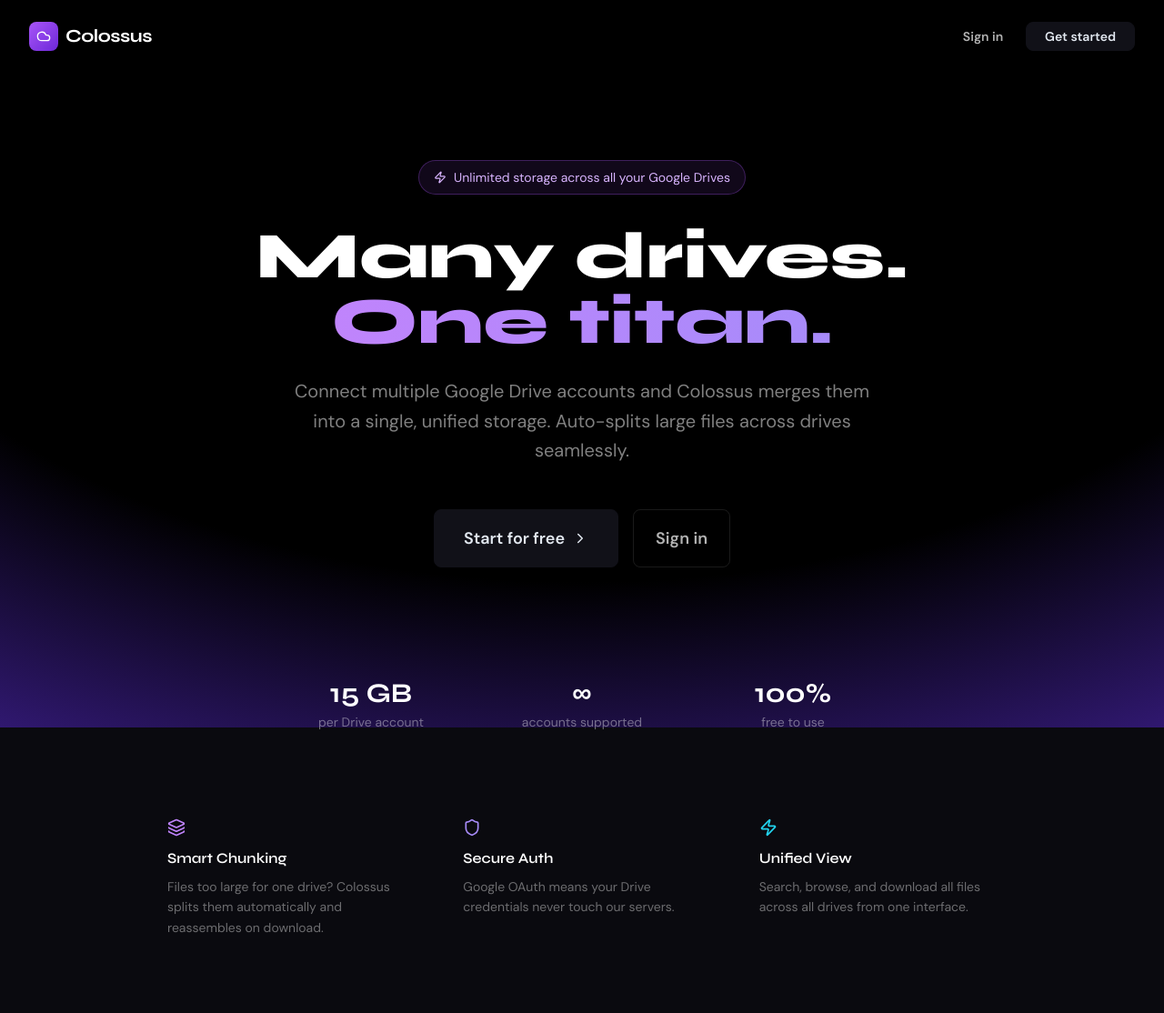
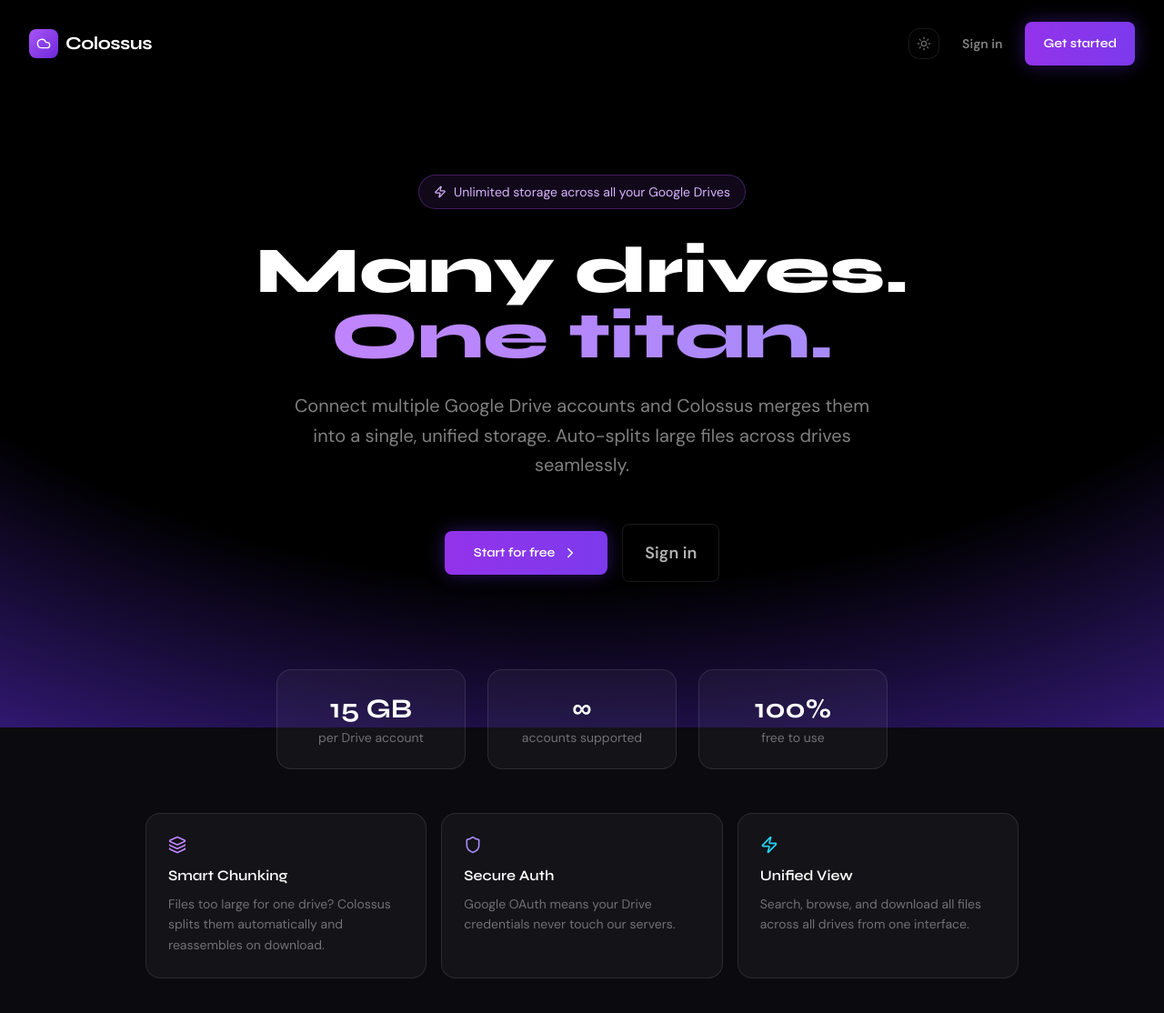
Before and after one commit to RihalMahmood/Colossus, a React (Vite) app in the folder frontend/Colossus/: page / in a window 1280 px wide. Shown: the top 1114 px of the page at 91% size. Built offline with nearby package versions, Linux system fonts and the light colour scheme.

Commit message:
Updated LandingPage with Light mode theme

```diff
--- a/frontend/Colossus/src/pages/LandingPage.jsx
+++ b/frontend/Colossus/src/pages/LandingPage.jsx
@@ -1,54 +1,82 @@
 import { Link } from "react-router-dom";
-import { Cloud, Layers, Zap, Shield, ChevronRight, Github } from "lucide-react";
+import { Cloud, Layers, Zap, Shield, ChevronRight } from "lucide-react";
+import { useTheme } from "../context/ThemeContext";
+import ThemeToggle from "../components/ui/ThemeToggle";
 
 export default function LandingPage() {
+  const { isDark } = useTheme();
+
+  const t = isDark
+    ? {
+        text: "text-white",
+        textMuted: "text-white/50",
+        textFaint: "text-white/40",
+        card: "glass-card-dark",
+        btn: "btn-glow-dark",
+        btnGhost: "btn btn-ghost border border-white/10 text-white/70 hover:text-white hover:border-white/20",
+        badge: "border border-purple-500/30 bg-purple-500/10 text-purple-300",
+        accent: "text-purple-400",
+        statCard: "glass-card-dark",
+        featureIcon1: "text-purple-400",
+        featureIcon2: "text-violet-400",
+        featureIcon3: "text-cyan-400",
+      }
+    : {
+        text: "text-gray-900",
+        textMuted: "text-gray-500",
+        textFaint: "text-gray-400",
+        card: "glass-card-light",
+        btn: "btn-glow-light",
+        btnGhost: "btn btn-ghost border border-rose-200 text-rose-400 hover:text-rose-600 hover:border-rose-300",
+        badge: "border border-rose-300 bg-rose-50 text-rose-500",
+        accent: "text-rose-500",
+        statCard: "glass-card-light",
+        featureIcon1: "text-rose-400",
+        featureIcon2: "text-pink-400",
+        featureIcon3: "text-fuchsia-400",
+      };
+
   return (
     <div className="relative min-h-screen overflow-hidden font-body">
-      {/*Ibelick background -> Added globally in App.jsx
-      <div className="absolute inset-0 -z-10 h-full w-full items-center px-5 py-24 [background:radial-gradient(125%_125%_at_50%_10%,#000_40%,#63e_100%)]"></div>
-
-      Navbar*/}
+      {/*Navbar*/}
       <nav className="relative z-10 flex items-center justify-between px-8 py-6 max-w-7xl mx-auto">
         <div className="flex items-center gap-2">
-          <div className="w-8 h-8 rounded-lg bg-gradient-to-br from-purple-500 to-violet-700 flex items-center justify-center">
+          <div className={`w-8 h-8 rounded-lg flex items-center justify-center ${isDark ? "bg-gradient-to-br from-purple-500 to-violet-700" : "bg-gradient-to-br from-rose-400 to-pink-600"}`}>
             <Cloud size={16} className="text-white" />
           </div>
-          <span className="font-display font-bold text-xl text-white tracking-tight">Colossus</span>
+          <span className={`font-display font-bold text-xl tracking-tight ${t.text}`}>Colossus</span>
         </div>
         <div className="flex items-center gap-3">
-          <Link to="/login" className="btn btn-ghost btn-sm text-white/70 hover:text-white font-body">
-            Sign in
-          </Link>
-          <Link to="/register" className="btn-glow btn btn-sm px-5">
-            Get started
-          </Link>
+          <ThemeToggle />
+          <Link to="/login" className={`btn btn-ghost btn-sm font-body ${t.textMuted} hover:${t.text}`}>Sign in</Link>
+          <Link to="/register" className={`${t.btn} btn btn-sm px-5`}>Get started</Link>
         </div>
       </nav>
 
       {/*Hero*/}
       <main className="relative z-10 max-w-5xl mx-auto px-8 pt-24 pb-32 text-center animate-fade-in">
-        <div className="inline-flex items-center gap-2 px-4 py-2 rounded-full border border-purple-500/30 bg-purple-500/10 text-purple-300 text-sm font-body mb-8">
+        <div className={`inline-flex items-center gap-2 px-4 py-2 rounded-full border text-sm font-body mb-8 ${t.badge}`}>
           <Zap size={14} />
           <span>Unlimited storage across all your Google Drives</span>
         </div>
 
-        <h1 className="font-display text-6xl md:text-7xl font-extrabold text-white leading-tight mb-6">
+        <h1 className={`font-display text-6xl md:text-7xl font-extrabold leading-tight mb-6 ${t.text}`}>
           Many drives.{" "}
-          <span className="bg-gradient-to-r from-purple-400 to-violet-400 bg-clip-text text-transparent">
+          <span className={`bg-clip-text text-transparent ${isDark ? "bg-gradient-to-r from-purple-400 to-violet-400" : "bg-gradient-to-r from-rose-400 to-pink-500"}`}>
             One titan.
           </span>
         </h1>
 
-        <p className="text-white/50 text-xl max-w-2xl mx-auto mb-12 font-body leading-relaxed">
+        <p className={`text-xl max-w-2xl mx-auto mb-12 font-body leading-relaxed ${t.textMuted}`}>
           Connect multiple Google Drive accounts and Colossus merges them into a single,
           unified storage. Auto-splits large files across drives seamlessly.
         </p>
 
         <div className="flex items-center justify-center gap-4 flex-wrap">
-          <Link to="/register" className="btn-glow btn btn-lg gap-2 px-8">
+          <Link to="/register" className={`${t.btn} btn btn-lg gap-2 px-8`}>
             Start for free <ChevronRight size={18} />
           </Link>
-          <Link to="/login" className="btn btn-lg btn-ghost border border-white/10 text-white/70 hover:text-white hover:border-white/20 gap-2">
+          <Link to="/login" className={`${t.btnGhost} gap-2 btn-lg`}>
             Sign in
           </Link>
         </div>
@@ -60,9 +88,9 @@ export default function LandingPage() {
             { value: "∞", label: "accounts supported" },
             { value: "100%", label: "free to use" },
           ].map((stat) => (
-            <div key={stat.label} className="glass-card p-6">
-              <div className="font-display text-3xl font-bold text-white mb-1">{stat.value}</div>
-              <div className="text-white/40 text-sm font-body">{stat.label}</div>
+            <div key={stat.label} className={`${t.statCard} p-6`}>
+              <div className={`font-display text-3xl font-bold mb-1 ${t.text}`}>{stat.value}</div>
+              <div className={`text-sm font-body ${t.textFaint}`}>{stat.label}</div>
             </div>
           ))}
         </div>
@@ -70,26 +98,14 @@ export default function LandingPage() {
         {/*Features*/}
         <div className="grid grid-cols-1 md:grid-cols-3 gap-4 mt-12">
           {[
-            {
-              icon: <Layers size={20} className="text-purple-400" />,
-              title: "Smart Chunking",
-              desc: "Files too large for one drive? Colossus splits them automatically and reassembles on download.",
-            },
-            {
-              icon: <Shield size={20} className="text-violet-400" />,
-              title: "Secure Auth",
-              desc: "Google OAuth means your Drive credentials never touch our servers.",
-            },
-            {
-              icon: <Zap size={20} className="text-cyan-400" />,
-              title: "Unified View",
-              desc: "Search, browse, and download all files across all drives from one interface.",
-            },
+            { icon: <Layers size={20} className={t.featureIcon1} />, title: "Smart Chunking", desc: "Files too large for one drive? Colossus splits them automatically and reassembles on download." },
+            { icon: <Shield size={20} className={t.featureIcon2} />, title: "Secure Auth", desc: "Google OAuth means your Drive credentials never touch our servers." },
+            { icon: <Zap size={20} className={t.featureIcon3} />, title: "Unified View", desc: "Search, browse, and download all files across all drives from one interface." },
           ].map((f) => (
-            <div key={f.title} className="glass-card p-6 text-left">
+            <div key={f.title} className={`${t.card} p-6 text-left`}>
               <div className="mb-3">{f.icon}</div>
-              <h3 className="font-display font-semibold text-white mb-2">{f.title}</h3>
-              <p className="text-white/40 text-sm leading-relaxed font-body">{f.desc}</p>
+              <h3 className={`font-display font-semibold mb-2 ${t.text}`}>{f.title}</h3>
+              <p className={`text-sm leading-relaxed font-body ${t.textFaint}`}>{f.desc}</p>
             </div>
           ))}
         </div>
```
